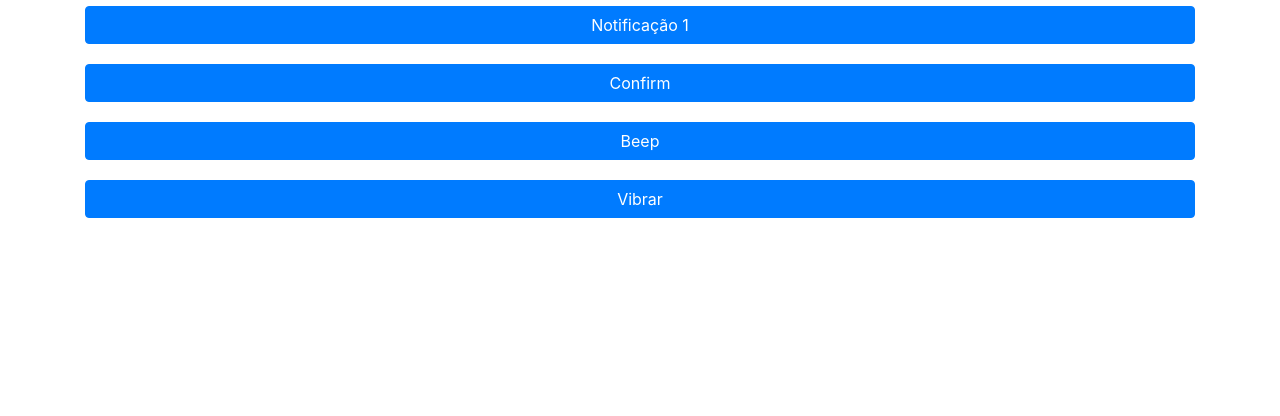
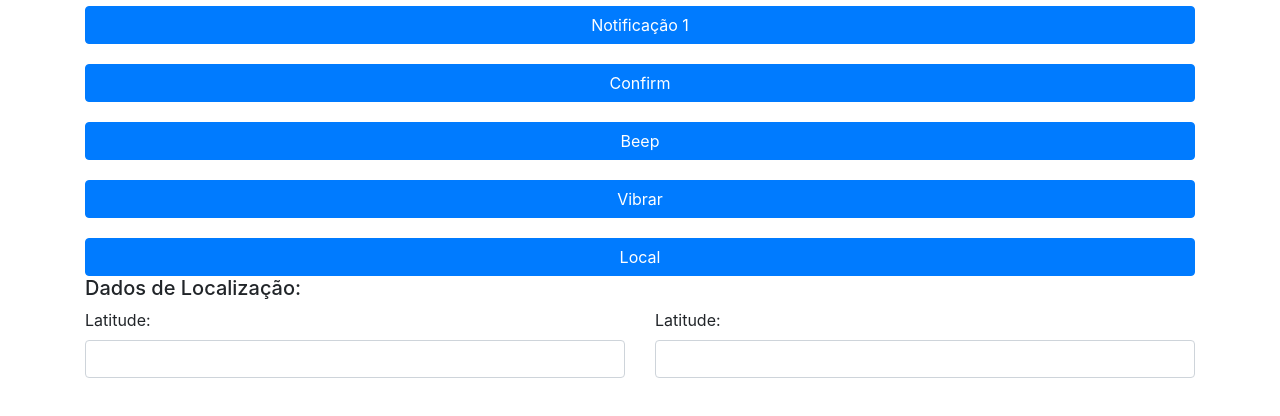
Before and after one commit to jussimar/plugins2dsi3, a website: page www/index.html in a window 1280 px wide. Shown: the part 70-486 px from the top of the page. Drawn offline with Linux system fonts and the light colour scheme.

Commit message:
usando geolocalização

```diff
--- a/package.json
+++ b/package.json
@@ -7,7 +7,8 @@
         "cordova-plugin-whitelist": "1.3.3",
         "monaca-plugin-monaca-core": "3.3.0",
         "cordova-plugin-dialogs": "2.0.1",
-        "cordova-plugin-vibration": "3.1.0"
+        "cordova-plugin-vibration": "3.1.0",
+        "cordova-plugin-geolocation": "4.0.1"
     },
     "cordova": {
         "plugins": {
@@ -16,7 +17,8 @@
             "cordova-plugin-whitelist": {},
             "monaca-plugin-monaca-core": {},
             "cordova-plugin-dialogs": {},
-            "cordova-plugin-vibration": {}
+            "cordova-plugin-vibration": {},
+            "cordova-plugin-geolocation": {}
         }
     },
     "scripts": {
--- a/www/components/plugin.js
+++ b/www/components/plugin.js
@@ -24,3 +24,19 @@ $(document).on("click","#btn3",function(){
 $(document).on("click","#btn4",function(){
     navigator.vibrate(6000);
 });
+
+$(document).on("click","#btn5",function(){
+    var onSuccess = function(position) {
+      $("#lat").val(position.coords.latitude);
+      $("#long").val(position.coords.longitude);
+    };
+
+    // onError Callback receives a PositionError object
+    //
+    function onError(error) {
+        alert('code: '    + error.code    + '\n' +
+              'message: ' + error.message + '\n');
+    }
+
+    navigator.geolocation.getCurrentPosition(onSuccess, onError);
+});
--- a/www/index.html
+++ b/www/index.html
@@ -39,6 +39,26 @@
         <button class="btn btn-primary btn-block" id="btn4">Vibrar</button>
       </div>
     </div>
+    <div class="row">
+      <div class="col-sm">
+        <button class="btn btn-primary btn-block" id="btn5">Local</button>
+      </div>
+    </div>
+    <div class="row">
+      <div class="col-sm">
+        <h5>Dados de Localização:</h5>
+      </div>
+    </div>
+    <div class="row">
+      <div class="col-6">
+        <label for="">Latitude:</label>
+        <input type="text" class="form-control" id="lat">
+      </div>
+       <div class="col-6">
+        <label for="">Latitude:</label>
+        <input type="text" class="form-control" id="long">
+      </div>
+    </div>
   </div>
 </body>
 </html>
```
